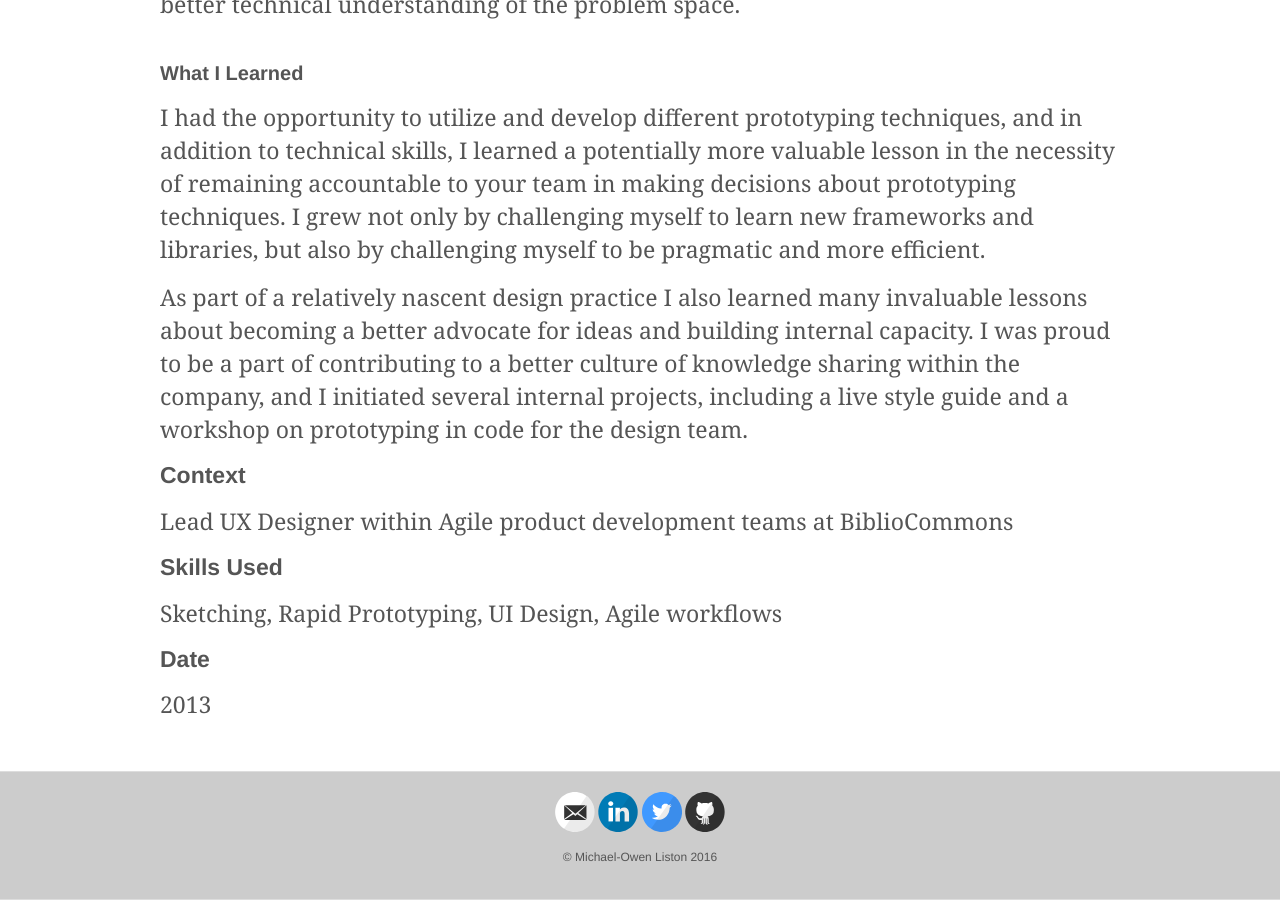
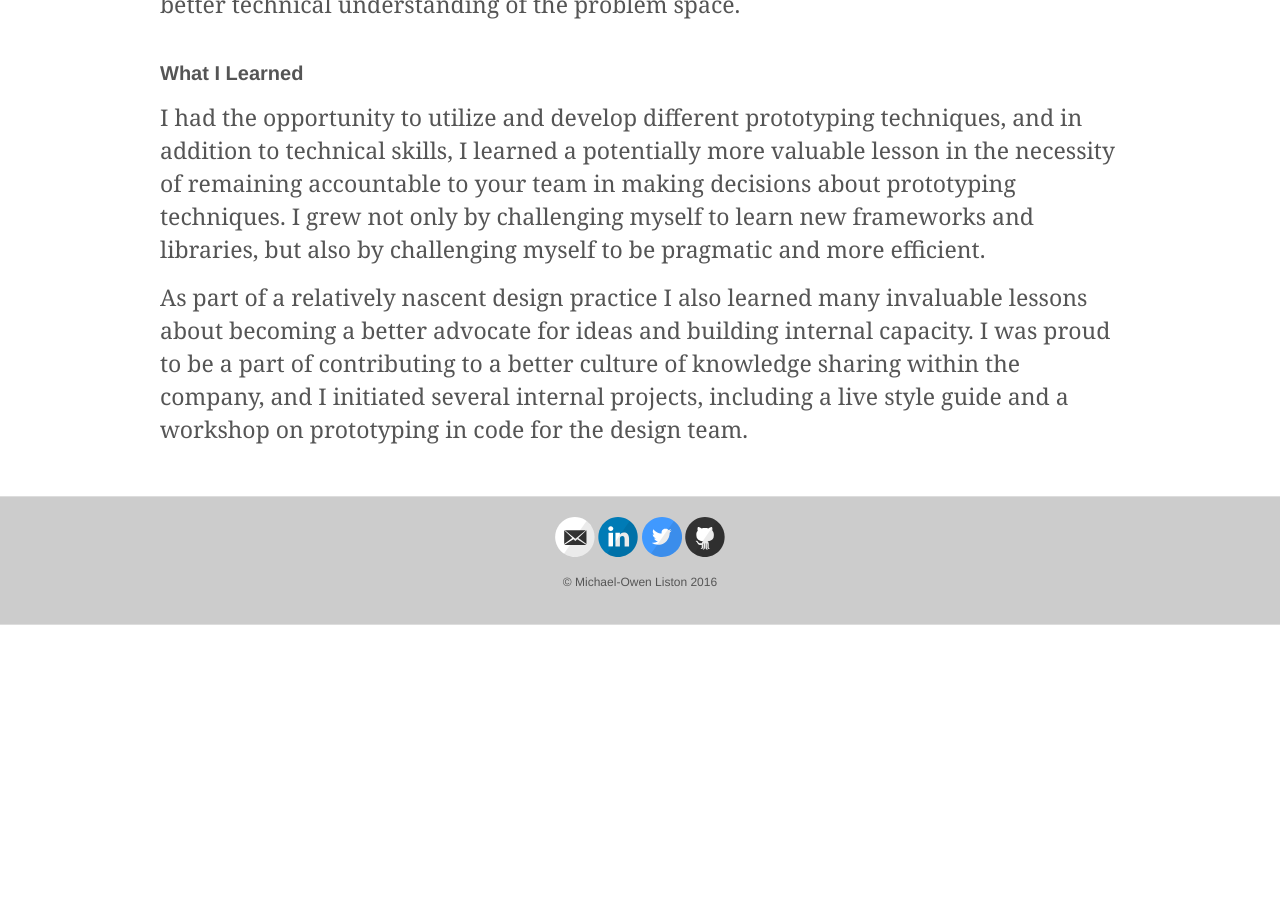
Before and after one commit to antlersanchors/antlersanchors.github.io, a Jekyll site: the page built from _portfolio/bibliocommons.md, in a window 1280 px wide and 900 px high, scrolled down 2523 px. Built offline with Jekyll 4.4.1, drawn with Linux system fonts in a browser that asks for light colours; nearby versions of some CDN libraries; after the commit the page ends 3148 px from its top, so only the background shows below that.

Commit message:
Tweaks to text and removed some redundant fields

```diff
--- a/_portfolio/bibliocommons.md
+++ b/_portfolio/bibliocommons.md
@@ -33,12 +33,3 @@ I was able to utilize and explore a range of prototyping techniques at BiblioCom
 I had the opportunity to utilize and develop different prototyping techniques, and in addition to technical skills, I learned a potentially more valuable lesson in the necessity of remaining accountable to your team in making decisions about prototyping techniques. I grew not only by challenging myself to learn new frameworks and libraries, but also by challenging myself to be pragmatic and more efficient.
 
 As part of a relatively nascent design practice I also learned many invaluable lessons about becoming a better advocate for ideas and building internal capacity. I was proud to be a part of contributing to a better culture of knowledge sharing within the company, and I initiated several internal projects, including a live style guide and a workshop on prototyping in code for the design team.
-
-##### Context
-Lead UX Designer within Agile product development teams at BiblioCommons
-
-##### Skills Used
-Sketching, Rapid Prototyping, UI Design, Agile workflows
-
-##### Date
-2013
```
Also changed, not shown: _portfolio/hospital_service_design.md (+2 -11 lines), _portfolio/strategic_redesign.md (line endings or trailing spaces), _portfolio/tikilluaritSMS.md (line endings or trailing spaces).
